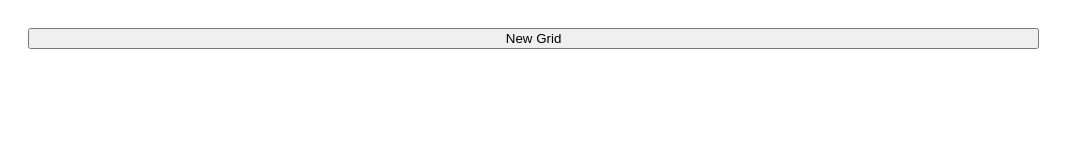
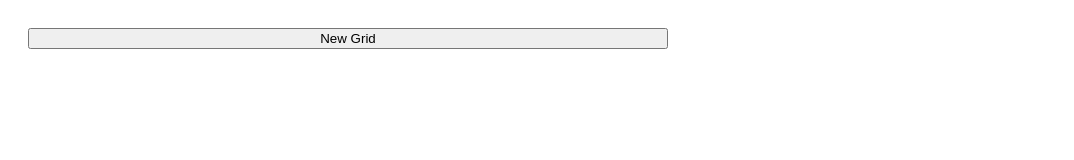
Before and after one commit to lulizzl/odin-etchasketch, a plain HTML site: page index.html in a window 1280 px wide. Shown: the whole page, without its empty margins (0-1074 px from the left). Drawn offline with Linux system fonts and the light colour scheme.

Commit message:
Fix container size

```diff
--- a/style.css
+++ b/style.css
@@ -8,8 +8,7 @@ div {
 .container {
     display: flex;
     flex-shrink: 1;
-    height: 80%;
-    width: 80%;
+    height:80vh;
 }
 
 .hover {
```
